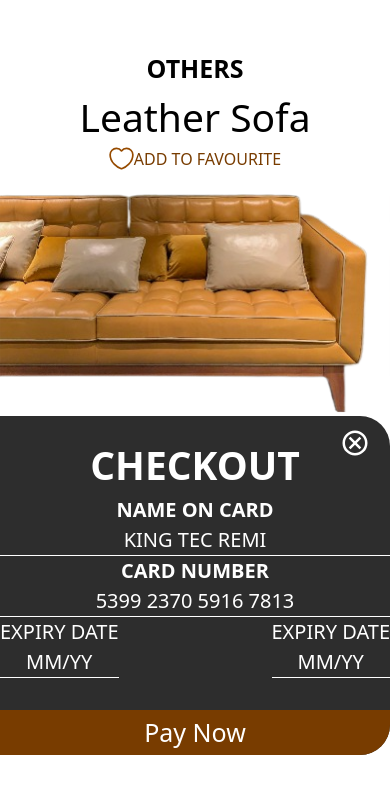
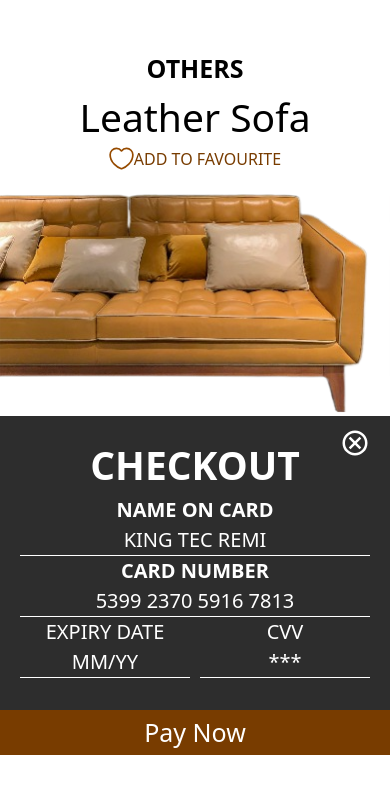
Before and after one commit to kingstech001/mini-online-store, a React (Vite) app: page /checkout in a window 390 px wide. Shown: the top 794 px of the page. Built offline with nearby package versions, Linux system fonts and the light colour scheme.

Commit message:
first commit

```diff
--- a/src/pages/CheckOut.jsx
+++ b/src/pages/CheckOut.jsx
@@ -19,31 +19,31 @@ const CheckOut = () => {
           <img src={checkoutimage} alt="checkout" className="" />
         </div>
       </div>
-      <div className="bg-[#2D2D2D] text-center text-[#FFFFFF] w-full md:w-[640px] rounded-r-[30px] relative pt-5">
+      <div className="bg-[#2D2D2D] text-center text-[#FFFFFF] w-full md:w-[640px] md:rounded-r-[30px] relative pt-5">
         <NavLink to={'/cart'}>
         <img src={x} alt="cancel" className="absolute right-5 top-3"/>
         </NavLink>
-        <div className="border-b-[1px] border-[#FFFFFF]">
+        <div className="border-b-[1px] border-[#FFFFFF] mx-5">
           <h3 className="text-[39px] font-bold text-[#FFFFFF]">CHECKOUT</h3>
           <p className="text-[20px] font-bold">NAME ON CARD</p>
           <p className="text-[20px] font-normal">KING TEC REMI</p>
         </div>
-        <div className="border-b-[1px] border-[#FFFFFF]">
+        <div className="border-b-[1px] border-[#FFFFFF] mx-5">
           <h3 className="text-[20px] font-bold text-[#FFFFFF]">CARD NUMBER</h3>
           <p className="text-[20px] font-normal">5399 2370 5916 7813</p>
         </div>
         <div>
-           <div className="flex justify-between pb-[32px]">
-           <div className="border-[#FFFFFF] border-b-[1px]">
+           <div className="flex justify-between pb-[32px] px-5">
+           <div className="border-[#FFFFFF] border-b-[1px] w-[170px]">
                 <p className="text-[20px] font-medium">EXPIRY DATE</p>
                 <p className="text-[20px] font-medium">MM/YY</p>
             </div>
-            <div className="border-[#FFFFFF] border-b-[1px]">
-                <p className="text-[20px] font-medium">EXPIRY DATE</p>
-                <p className="text-[20px] font-medium">MM/YY</p>
+            <div className="border-[#FFFFFF] border-b-[1px] w-[170px]">
+                <p className="text-[20px] font-medium">CVV</p>
+                <p className="text-[20px] font-medium">***</p>
             </div>
            </div>
-            <div className="bg-[#783C00] rounded-br-[30px]">
+            <div className="bg-[#783C00] md:rounded-br-[30px]">
                 <Button text={'Pay Now'}/>
             </div>
         </div>
--- a/src/pages/cart.jsx
+++ b/src/pages/cart.jsx
@@ -13,15 +13,15 @@ import Logo from "../assets/logo.svg";
 
 const Cart = () => {
   return (
-    <div className=" ">
-      <div className="flex justify-between lg:p-[40px]">
+    <div >
+      <div className="flex justify-between p-[40px]">
         <img src={Logo} alt="logo" />
         <NavLink to={'/home#home'}>
         <img src={backToHomebtn} alt="back to home button" />
         </NavLink>
       </div>
       <div className="lg:flex lg:p-[40px]">
-        <div className="px-[10px] sm:px-[50px] sm:h-full h-[70vh] flex-1 mb-3">
+        <div className="px-[10px] sm:px-[50px] sm:h-full h-[60vh] flex-1 mb-3">
           <div className="flex justify-between items-center">
             <h2 className="text-[20px] font-bold text-[#713800]">Cart</h2>
             <div className="flex items-center">
@@ -137,7 +137,7 @@ const Cart = () => {
           </div>
         </div>
       </div>
-      <footer className=" bg-[#DEC7B0] flex justify-between items-center p-[20px] flex-wrap">
+      <footer className=" bg-[#DEC7B0] flex justify-between items-center p-[20px] flex-wrap mt-[20px]">
         <div>
           <ul>
             <li className="text-[20px] font-medium">Home</li>
```
